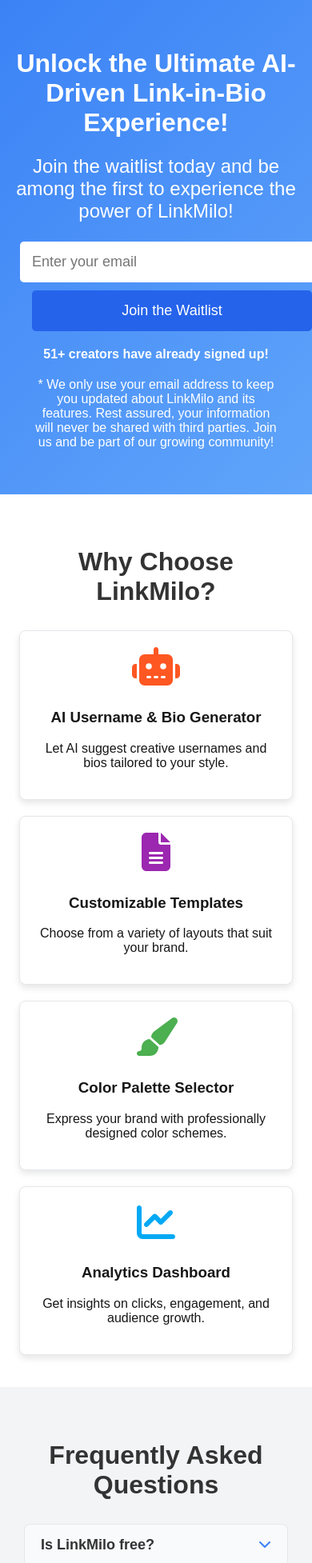
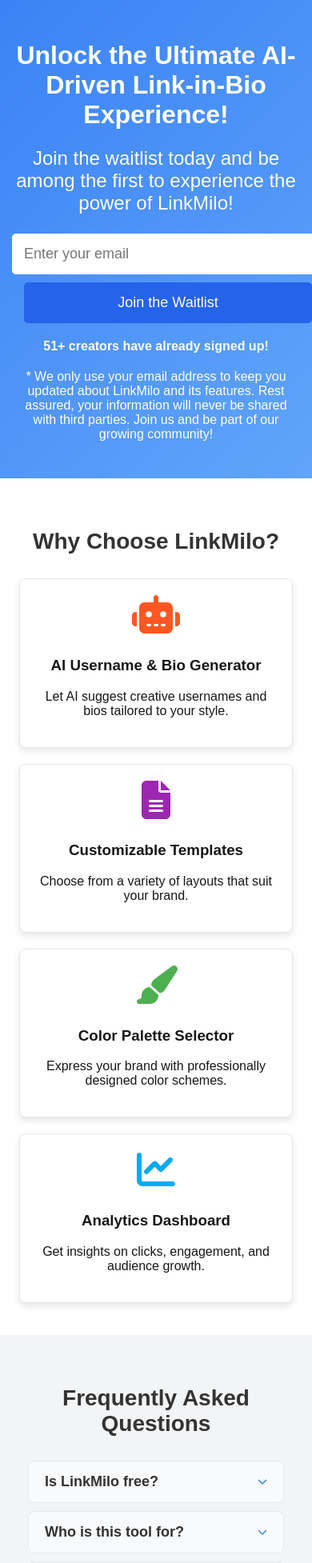
Before and after one commit to mikethebuilder47/linkmilo-waitlist, a Next.js app: page / in a window 390 px wide. Shown: the top 1954 px of the page at 80% size. Built offline with nearby package versions, Linux system fonts and the light colour scheme.

Commit message:
matakooo

```diff
--- a/styles/Home.module.css
+++ b/styles/Home.module.css
@@ -1,5 +1,6 @@
 /* styles/Home.module.css */
 
+/* Container Styles */
 .container {
     margin: 0;
     padding: 0;
@@ -89,7 +90,7 @@
 }
 
     .features h2 {
-        font-size: 32px; /* Specific font size for section heading */
+        font-size: 28px; /* Adjusted font size for mobile */
         font-weight: bold;
         color: #333;
         margin-bottom: 30px;
@@ -99,7 +100,7 @@
     display: flex;
     flex-wrap: wrap;
     justify-content: center;
-    gap: 30px;
+    gap: 20px; /* Reduced gap for better mobile layout */
 }
 
 .featureCard {
@@ -153,7 +154,7 @@
 }
 
     .faqContainer h2 {
-        font-size: 32px;
+        font-size: 28px; /* Reduced for mobile friendliness */
         font-weight: bold;
         color: #333;
         text-align: center;
@@ -193,7 +194,7 @@
 }
 
 .faqToggleIcon {
-    font-size: 16px;
+    font-size: 14px; /* Smaller icon size for mobile */
     color: #3b82f6;
     margin-left: 10px;
     flex-shrink: 0;
@@ -232,9 +233,13 @@
 
 /* Responsive Styles */
 @media (max-width: 768px) {
+    .hero {
+        padding: 30px 15px; /* Reduced padding for mobile */
+    }
+
     .waitlistForm {
         width: 100%;
-        padding: 0 20px;
+        padding: 0 15px;
     }
 
     .featureCard {
@@ -249,10 +254,14 @@
     }
 
     .emailUsageText {
-        padding: 0 20px;
+        padding: 0 15px;
     }
 
     .faqContainer {
-        padding: 0 10px;
+        padding: 0 15px;
+    }
+
+    .faqToggleIcon {
+        font-size: 12px; /* Further reduced icon size for smaller screens */
     }
 }
```
